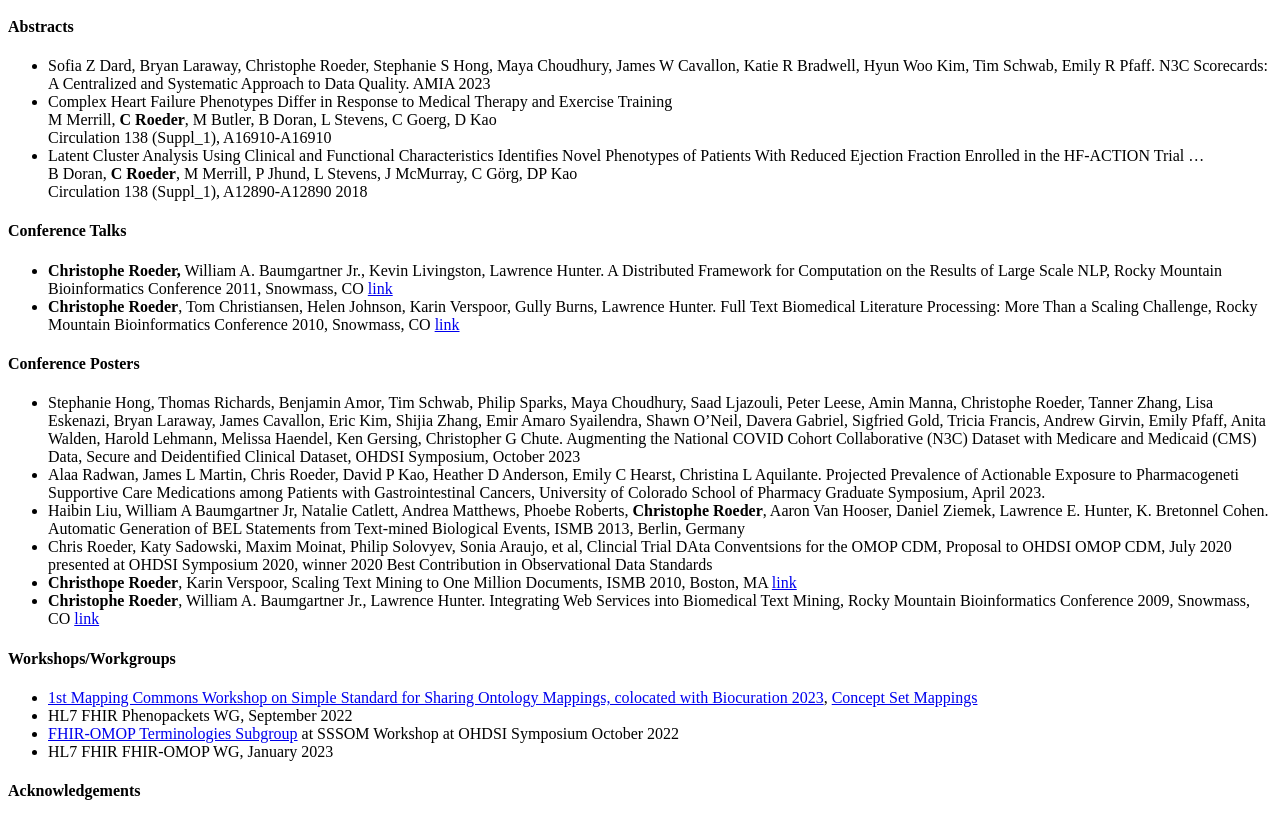
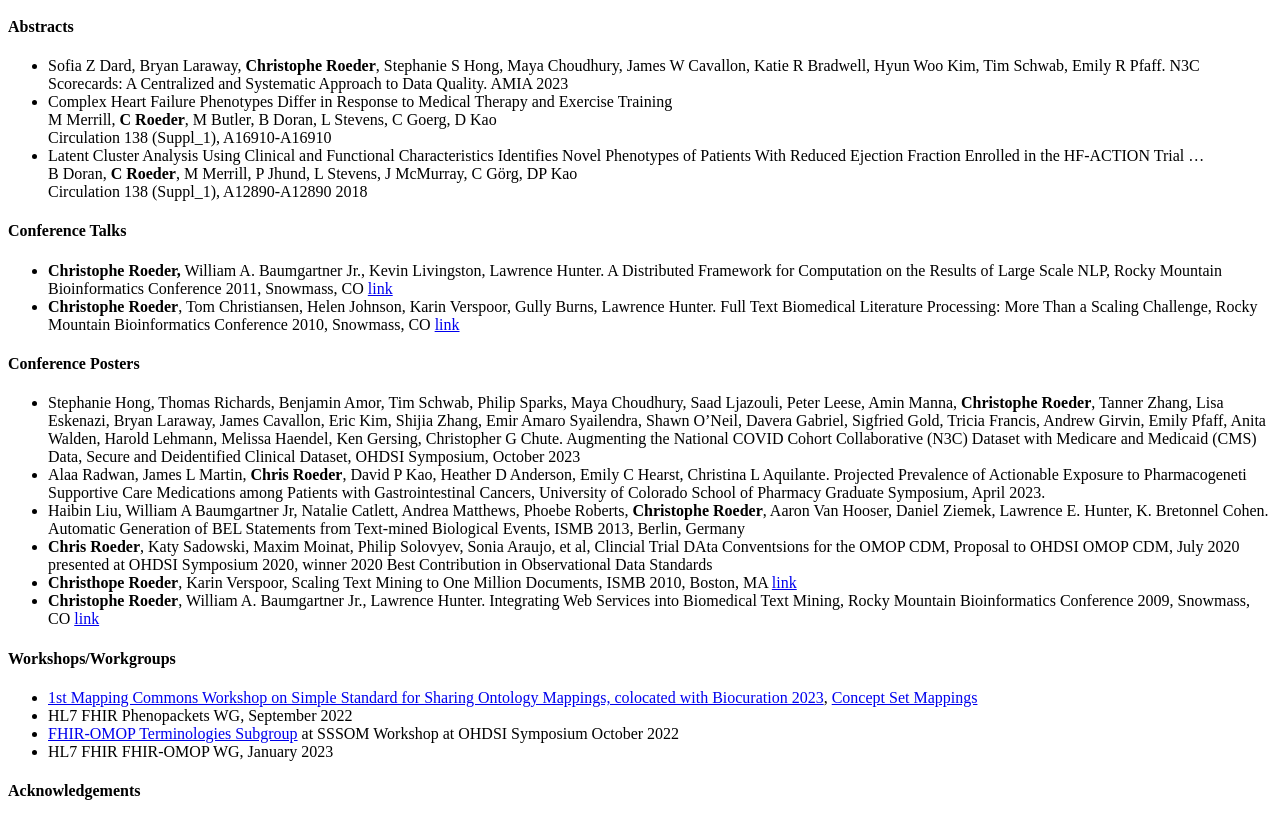
Before and after one commit to croeder/croeder.github.io, a plain HTML site: page Roeder_Pubs.html in a window 1280 px wide. Shown: the part 1278-2096 px from the top of the page. Drawn offline with Linux system fonts and the light colour scheme.

Commit message:
added bolds to my name, switched e-mail address

```diff
--- a/Roeder_Pubs.html
+++ b/Roeder_Pubs.html
@@ -3,7 +3,7 @@
 <title>Christophe Roeder</title></head>
 <body>
 <h2>Christophe Roeder</h2>
-croeder [at] croeder [dot] com
+chris [at] croeder [dot] com
 <p><a ref="http://about.orcid.org">ORCID</a>:
 <!--<a href="https://orcid.org/0000-0002-9727-773X">0000-0002-9727-773X</a></p> -->
 <p>
@@ -126,7 +126,7 @@ Computational Linguistics. <a href="http://www.aclweb.org/anthology/W/W09/W09-14
 
 <h4>Abstracts</h4>
 <ul>
-<li>Sofia Z Dard, Bryan Laraway, Christophe Roeder, Stephanie S Hong, Maya Choudhury, James W Cavallon, Katie R Bradwell, Hyun Woo Kim, Tim Schwab, Emily R Pfaff. N3C Scorecards: A Centralized and Systematic Approach to Data Quality.  AMIA 2023 </li>
+<li>Sofia Z Dard, Bryan Laraway, <b>Christophe Roeder</b>, Stephanie S Hong, Maya Choudhury, James W Cavallon, Katie R Bradwell, Hyun Woo Kim, Tim Schwab, Emily R Pfaff. N3C Scorecards: A Centralized and Systematic Approach to Data Quality.  AMIA 2023 </li>
 <li>
 Complex Heart Failure Phenotypes Differ in Response to Medical Therapy and Exercise Training<br>
 M Merrill, <b>C Roeder</b>, M Butler, B Doran, L Stevens, C Goerg, D Kao<br>
@@ -158,11 +158,11 @@ Rocky Mountain Bioinformatics Conference 2010, Snowmass, CO
 <h4>Conference Posters</h4>
 
 <ul>
-<li> Stephanie Hong, Thomas Richards, Benjamin Amor, Tim Schwab, Philip Sparks, Maya Choudhury, Saad Ljazouli, Peter Leese, Amin Manna, Christophe Roeder, Tanner Zhang, Lisa Eskenazi, Bryan Laraway, James Cavallon, Eric Kim, Shijia Zhang, Emir Amaro Syailendra, Shawn O’Neil, Davera Gabriel, Sigfried Gold, Tricia Francis, Andrew Girvin, Emily Pfaff, Anita Walden, Harold Lehmann, Melissa Haendel, Ken Gersing, Christopher G Chute. Augmenting the National COVID Cohort Collaborative (N3C) Dataset with Medicare and Medicaid (CMS) Data, Secure and Deidentified Clinical Dataset, OHDSI Symposium, October 2023 </li>
-<li>Alaa Radwan, James L Martin, Chris Roeder, David P Kao, Heather D Anderson, Emily C Hearst, Christina L Aquilante. Projected Prevalence of Actionable Exposure to Pharmacogeneti Supportive Care Medications among Patients with Gastrointestinal Cancers,  University of Colorado School of Pharmacy Graduate Symposium, April 2023.  </li>
+<li> Stephanie Hong, Thomas Richards, Benjamin Amor, Tim Schwab, Philip Sparks, Maya Choudhury, Saad Ljazouli, Peter Leese, Amin Manna, <b>Christophe Roeder</b>, Tanner Zhang, Lisa Eskenazi, Bryan Laraway, James Cavallon, Eric Kim, Shijia Zhang, Emir Amaro Syailendra, Shawn O’Neil, Davera Gabriel, Sigfried Gold, Tricia Francis, Andrew Girvin, Emily Pfaff, Anita Walden, Harold Lehmann, Melissa Haendel, Ken Gersing, Christopher G Chute. Augmenting the National COVID Cohort Collaborative (N3C) Dataset with Medicare and Medicaid (CMS) Data, Secure and Deidentified Clinical Dataset, OHDSI Symposium, October 2023 </li>
+<li>Alaa Radwan, James L Martin, <b>Chris Roeder</b>, David P Kao, Heather D Anderson, Emily C Hearst, Christina L Aquilante. Projected Prevalence of Actionable Exposure to Pharmacogeneti Supportive Care Medications among Patients with Gastrointestinal Cancers,  University of Colorado School of Pharmacy Graduate Symposium, April 2023.  </li>
 <li>Haibin Liu, William A Baumgartner Jr, Natalie Catlett, Andrea Matthews, Phoebe Roberts, <b>Christophe Roeder</b>, Aaron Van Hooser, Daniel Ziemek, Lawrence E. Hunter, K. Bretonnel Cohen. Automatic Generation of BEL Statements from Text-mined Biological Events, ISMB 2013, Berlin, Germany
 </li>
-<li>Chris Roeder, Katy Sadowski, Maxim Moinat, Philip Solovyev, Sonia Araujo, et al, Clincial Trial DAta Conventsions for the OMOP CDM, Proposal to OHDSI OMOP CDM, July 2020 presented at OHDSI Symposium 2020, winner 2020 Best Contribution in Observational Data Standards
+<li><b>Chris Roeder</b>, Katy Sadowski, Maxim Moinat, Philip Solovyev, Sonia Araujo, et al, Clincial Trial DAta Conventsions for the OMOP CDM, Proposal to OHDSI OMOP CDM, July 2020 presented at OHDSI Symposium 2020, winner 2020 Best Contribution in Observational Data Standards
 </li>
 <li>
 <b>Christhope Roeder</b>, Karin Verspoor,
```
